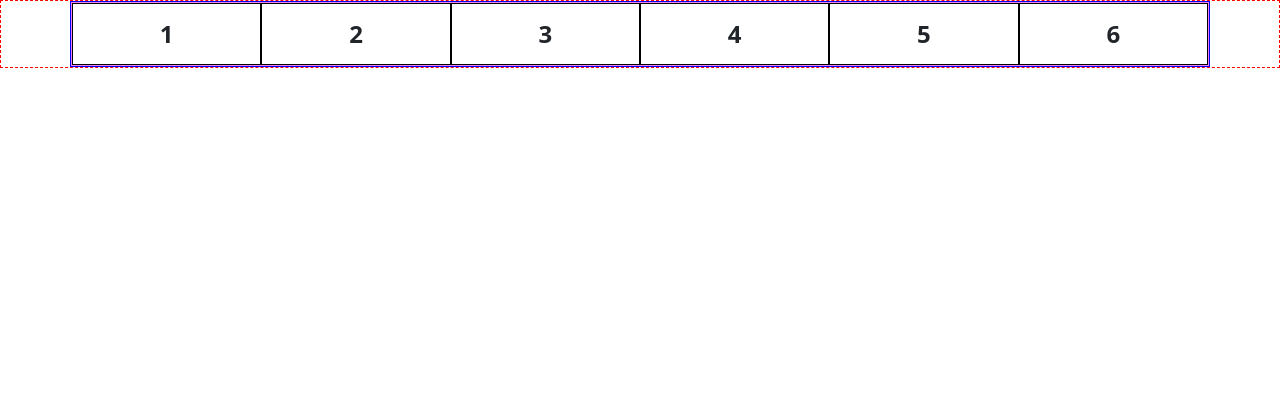
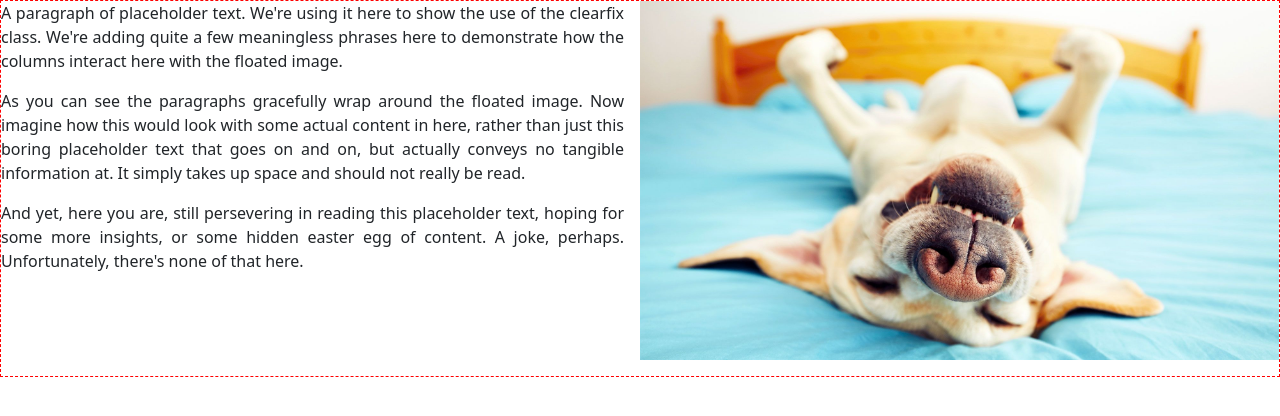
Before and after one commit to Tarasov-Front-Dev/coursera-test, a plain HTML site: page mod3_solution_new/index.html in a window 1280 px wide. Drawn offline with nearby package versions, Linux system fonts and the light colour scheme.

Commit message:
Practice with bootstrap

```diff
--- a/mod3_solution_new/css/style.css
+++ b/mod3_solution_new/css/style.css
@@ -6,18 +6,25 @@ body{
 }
 .row{
 	border: 1px solid violet;
+	min-height: 10rem;
 }
 div[class^=col]{
 	border: 1px solid #000;
 	padding-top: 0.75rem;
 	padding-bottom: 0.75rem;
 	font-weight: bold;
-	font-size: 1.5em;
+	font-size: 1.5rem;
 
 }
-
-@include media-breakpoint-up(lg) {
- 	#col {
-    background-color: lightgreen;
-  }
+@media (min-width: 768px) and (max-width: 991.98px){
+	div[class^=col]{
+		background-color: violet;
+	}
 }
+img{
+	width: 24.99%;
+	height: auto;
+}
+p{
+	text-align: justify;
+}
--- a/mod3_solution_new/index.html
+++ b/mod3_solution_new/index.html
@@ -8,16 +8,21 @@
 	<link rel="stylesheet" type="text/css" href="css/style.css">
 </head>
 <body>
-  <div class="container text-center">
-    <div class="row">
-      <div id="col" class="col-md">1</div>
-      <div id="col" class="col-md">2</div>
-      <div id="col" class="col-md">3</div>
-      <div id="col" class="col-md">4</div>
-      <div id="col" class="col-md">5</div>
-      <div id="col" class="col-md">6</div>
-    </div>
-  </div>
+<div class="clearfix">
+  <img src="img/1.jpg" class="col-md-6 float-md-end mb-3 ms-md-3" alt="...">
+
+  <p>
+    A paragraph of placeholder text. We're using it here to show the use of the clearfix class. We're adding quite a few meaningless phrases here to demonstrate how the columns interact here with the floated image.
+  </p>
+
+  <p>
+    As you can see the paragraphs gracefully wrap around the floated image. Now imagine how this would look with some actual content in here, rather than just this boring placeholder text that goes on and on, but actually conveys no tangible information at. It simply takes up space and should not really be read.
+  </p>
+
+  <p>
+    And yet, here you are, still persevering in reading this placeholder text, hoping for some more insights, or some hidden easter egg of content. A joke, perhaps. Unfortunately, there's none of that here.
+  </p>
+</div>
 <script src="https://cdn.jsdelivr.net/npm/bootstrap@5.2.3/dist/js/bootstrap.bundle.min.js"></script>
 </body>
 </html>
```
Also changed, not shown: mod3_solution_new/img/1.jpg (added).
